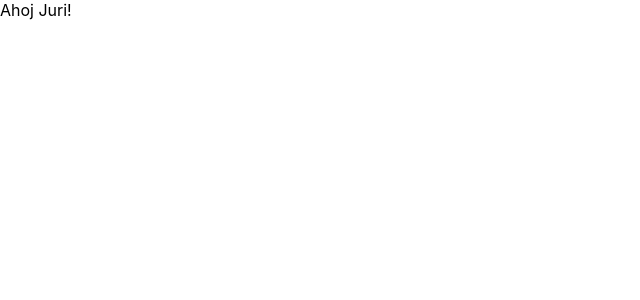
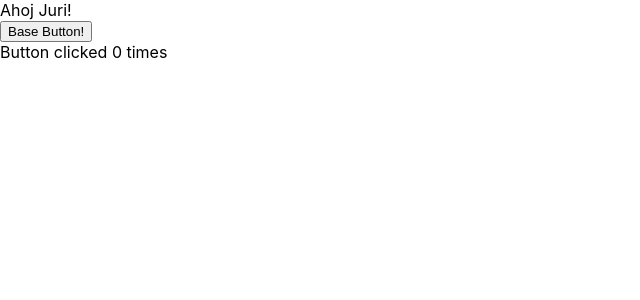
Before and after one commit to kolengri/mentor-project-yuri-react-next, a Next.js app: page / in a window 1280 px wide. Shown: the top 300 px of the page, without its empty margins (0-640 px from the left). Built offline with nearby package versions, Linux system fonts and the light colour scheme.

Commit message:
Add base components

```diff
--- /dev/null
+++ b/components/Button/Button.tsx
@@ -0,0 +1,17 @@
+import * as React from "react";
+
+type DefaultProps = React.DetailedHTMLProps<
+  React.ButtonHTMLAttributes<HTMLButtonElement>,
+  HTMLButtonElement
+>;
+
+export type ButtonProps = {} & DefaultProps;
+
+const ButtonMemo: React.FC<ButtonProps> = (props) => {
+  const { children, ...otherProps } = props;
+  return <button {...otherProps}>{children}</button>;
+};
+
+export const Button = React.memo(ButtonMemo);
+
+export default Button;
--- /dev/null
+++ b/components/Button/index.ts
@@ -0,0 +1 @@
+export * from "./Button";
--- /dev/null
+++ b/components/index.ts
@@ -0,0 +1 @@
+export * from "./Button";
--- /dev/null
+++ b/layouts/BaseLayout/BaseLayout.tsx
@@ -0,0 +1,14 @@
+import * as React from "react";
+
+export type BaseLayoutProps = {
+  children: React.ReactNode;
+};
+
+const BaseLayoutMemo: React.FC<BaseLayoutProps> = (props) => {
+  const { children } = props;
+  return <>{children}</>;
+};
+
+export const BaseLayout = React.memo(BaseLayoutMemo);
+
+export default BaseLayout;
--- /dev/null
+++ b/layouts/BaseLayout/index.ts
@@ -0,0 +1 @@
+export * from "./BaseLayout";
--- /dev/null
+++ b/layouts/index.ts
@@ -0,0 +1 @@
+export * from "./BaseLayout";
--- a/pages/index.tsx
+++ b/pages/index.tsx
@@ -1,9 +1,26 @@
 import * as React from "react";
+
+import { BaseLayout } from "../layouts";
+import { Button } from "../components";
 
 export type HomePageProps = {};
 
 const HomePageMemo: React.FC<HomePageProps> = (props) => {
-  return <>Ahoj Juri!</>;
+  const [buttonCount, setButtonCount] = React.useState<number>(0);
+  return (
+    <BaseLayout>
+      Ahoj Juri! <br />
+      <Button
+        onClick={() => {
+          alert("WOW BUTTON IS WORKING!");
+          setButtonCount((c) => c + 1);
+        }}
+      >
+        Base Button!
+      </Button>
+      <div>Button clicked {buttonCount} times</div>
+    </BaseLayout>
+  );
 };
 
 export const HomePage = React.memo(HomePageMemo);
```
